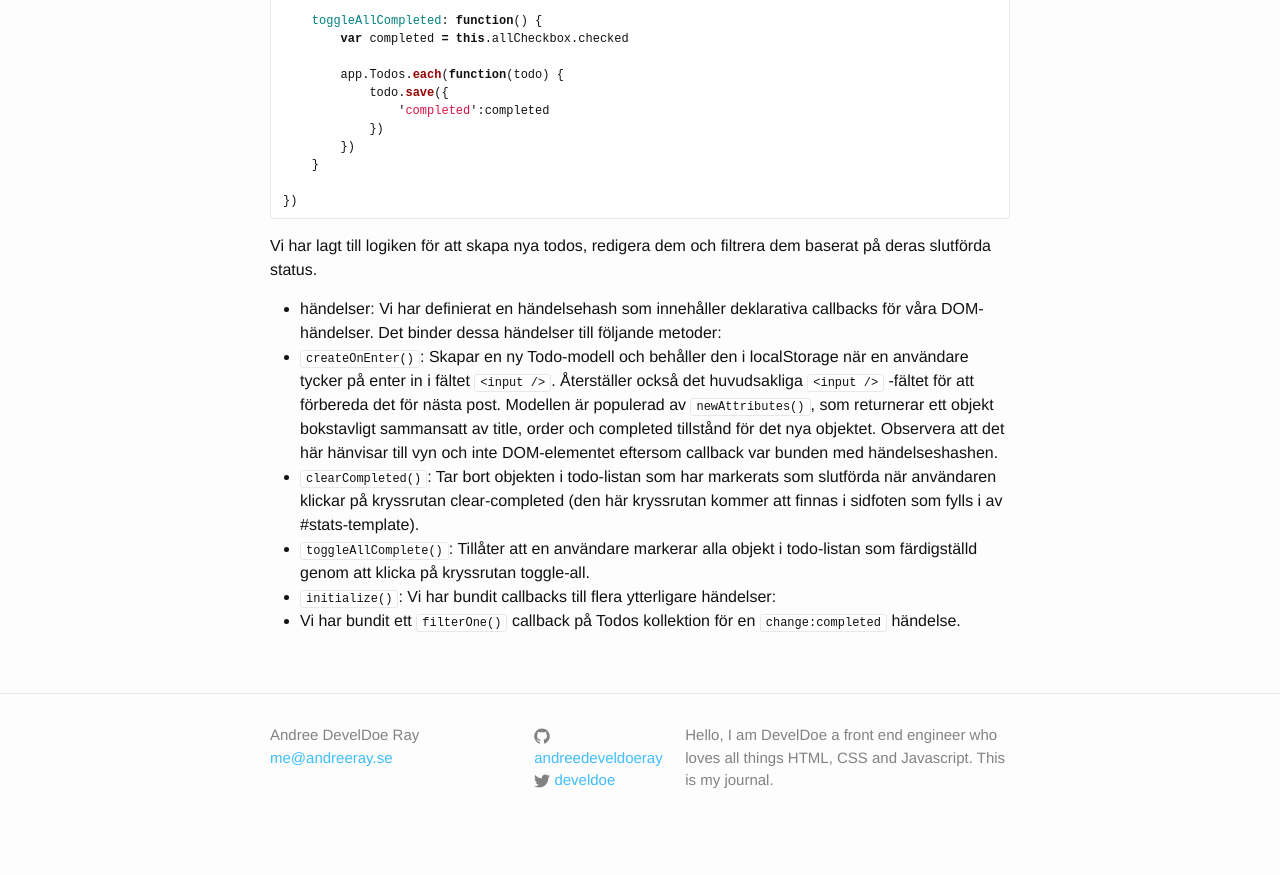
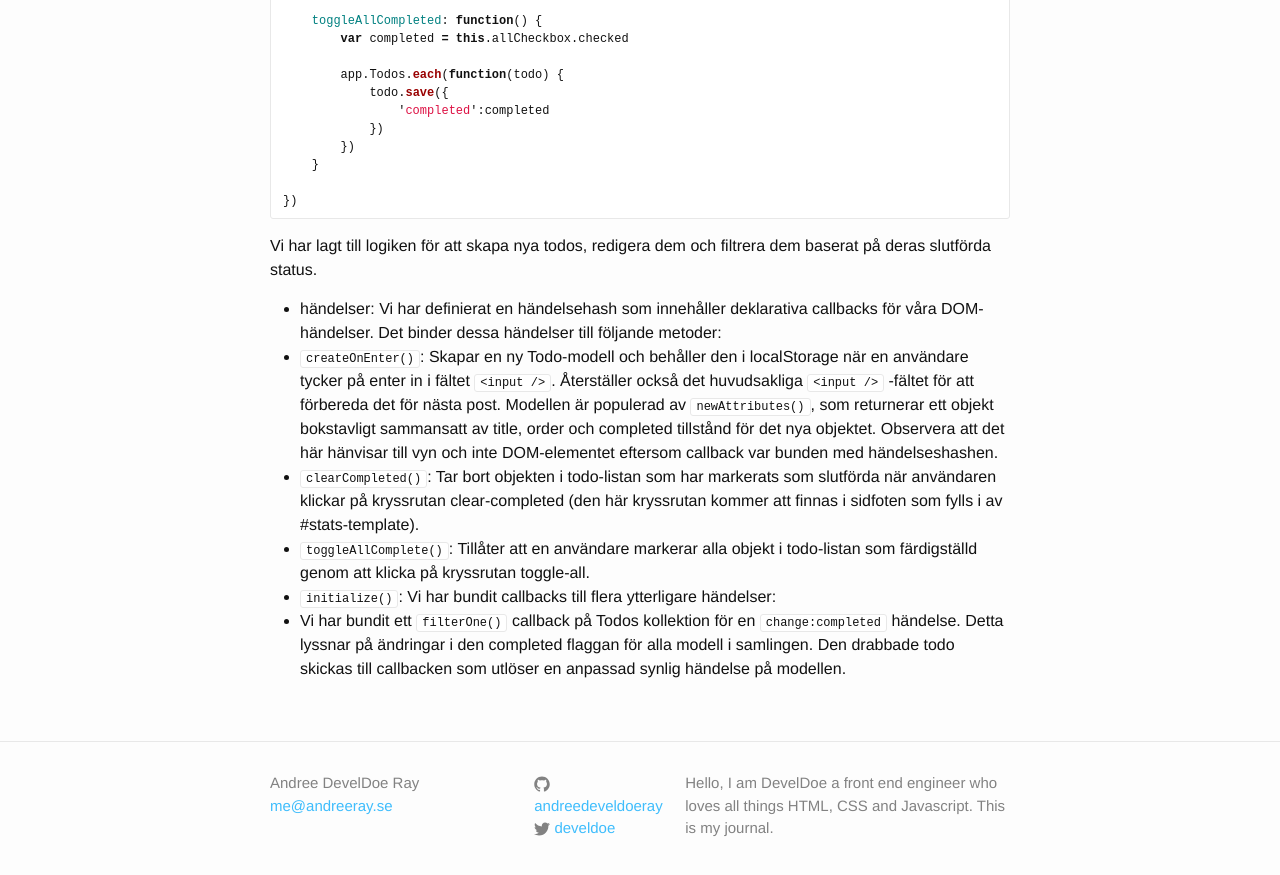
Before and after one commit to develdoe/develdoe.github.io, a Jekyll site: the page built from _posts/2017-11-14-backbone-todos-app.md, in a window 1280 px wide and 900 px high, scrolled down 8294 px. Shown: the top 875 px of the window. Built offline with Jekyll 4.4.1, drawn with Linux system fonts in a browser that asks for light colours; before the commit the page ends 9146 px from its top, so only the background shows below that.

Commit message:
Update 2017-11-14-backbone-todos-app.md

```diff
--- a/_posts/2017-11-14-backbone-todos-app.md
+++ b/_posts/2017-11-14-backbone-todos-app.md
@@ -416,4 +416,4 @@ Vi har lagt till logiken för att skapa nya todos, redigera dem och filtrera dem
 * `clearCompleted()`: Tar bort objekten i todo-listan som har markerats som slutförda när användaren klickar på kryssrutan clear-completed (den här kryssrutan kommer att finnas i sidfoten som fylls i av #stats-template).
 * `toggleAllComplete()`: Tillåter att en användare markerar alla objekt i todo-listan som färdigställd genom att klicka på kryssrutan toggle-all.
 * `initialize()`: Vi har bundit callbacks till flera ytterligare händelser:
-* Vi har bundit ett `filterOne()` callback på Todos kollektion för en `change:completed` händelse.
+* Vi har bundit ett `filterOne()` callback på Todos kollektion för en `change:completed` händelse. Detta lyssnar på ändringar i den completed flaggan för alla modell i samlingen. Den drabbade todo skickas till callbacken som utlöser en anpassad synlig händelse på modellen.
```
